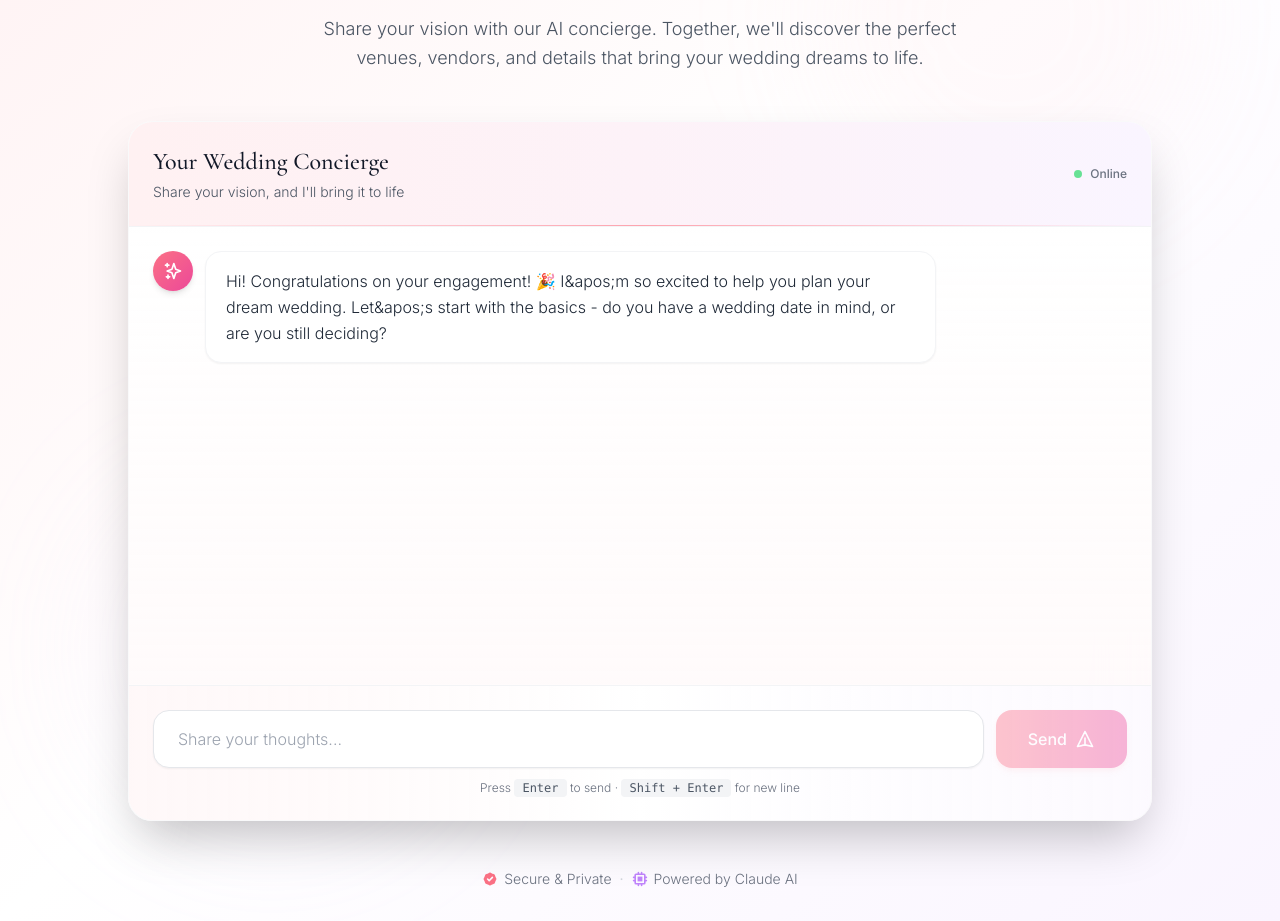
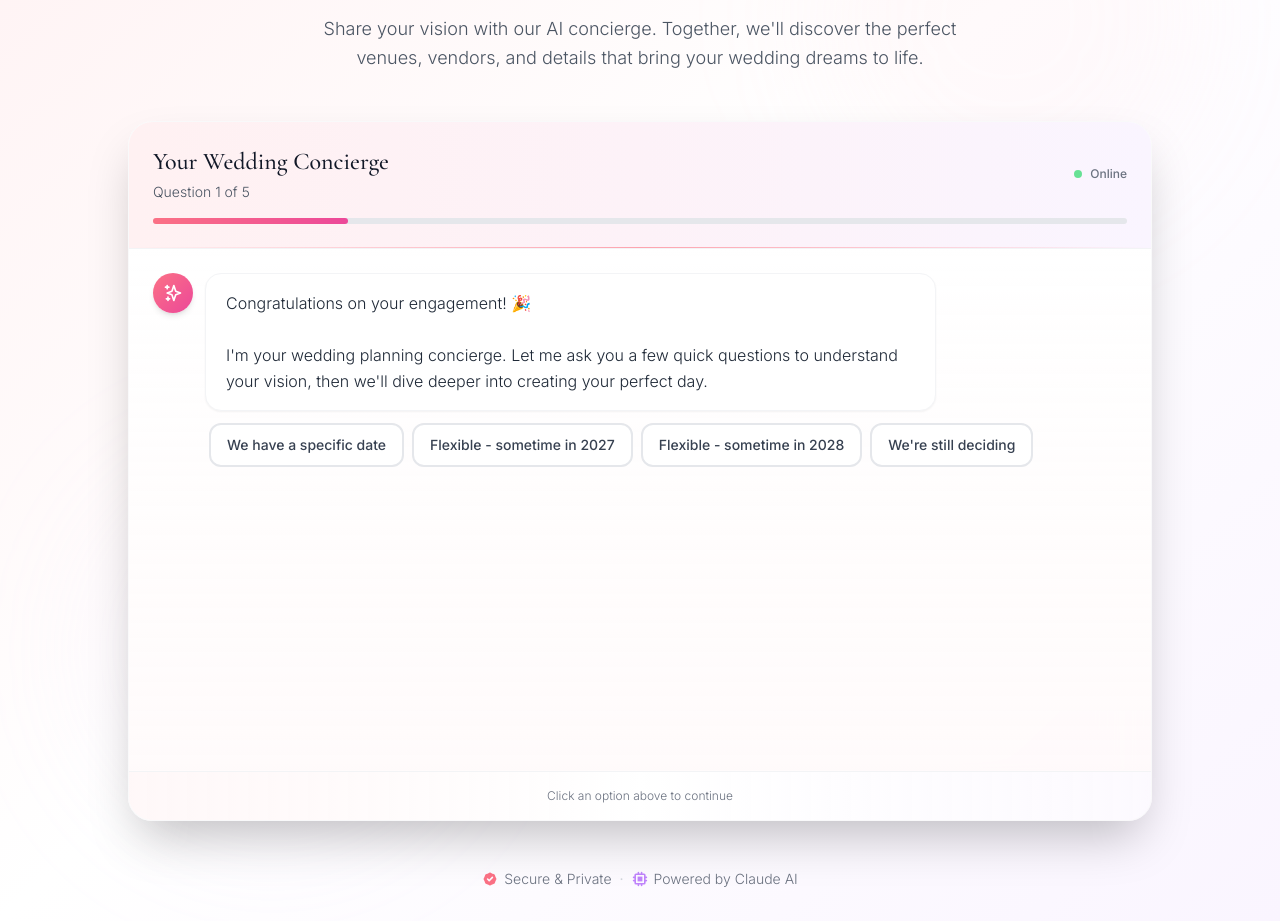
Before and after one commit to keenanbass1/wedding-plan, a Next.js app: page /chat in a window 1280 px wide. Shown: the part 254-1175 px from the top of the page. Built offline with nearby package versions, Linux system fonts and the light colour scheme.

Commit message:
UX enhancement: multi-stage questionnaire with button options + AI consultant mode, fix kbd display bug

```diff
--- a/components/ChatInterface.tsx
+++ b/components/ChatInterface.tsx
@@ -5,17 +5,75 @@ import { useState, useRef, useEffect } from 'react';
 interface Message {
   role: 'user' | 'assistant';
   content: string;
+  options?: string[];
+  isQuickReply?: boolean;
 }
+
+type ChatStage = 'questionnaire' | 'consultant';
+
+const QUESTIONS = [
+  {
+    question: "First, let's start with the basics. When are you thinking of getting married?",
+    options: [
+      "We have a specific date",
+      "Flexible - sometime in 2027",
+      "Flexible - sometime in 2028",
+      "We're still deciding",
+    ],
+  },
+  {
+    question: "Wonderful! Where in New South Wales would you like to celebrate?",
+    options: [
+      "Sydney & surrounds",
+      "Blue Mountains",
+      "Hunter Valley",
+      "South Coast",
+      "Other region",
+    ],
+  },
+  {
+    question: "How many guests are you planning to invite?",
+    options: [
+      "Intimate (under 50)",
+      "Medium (50-100)",
+      "Large (100-150)",
+      "Grand (150+)",
+    ],
+  },
+  {
+    question: "What's your estimated total budget?",
+    options: [
+      "Under $30,000",
+      "$30,000 - $50,000",
+      "$50,000 - $80,000",
+      "Above $80,000",
+    ],
+  },
+  {
+    question: "What style resonates with your vision?",
+    options: [
+      "Modern & Minimalist",
+      "Rustic & Outdoor",
+      "Classic & Elegant",
+      "Bohemian & Relaxed",
+      "Luxury & Glamorous",
+    ],
+  },
+];
 
 export default function ChatInterface() {
   const [messages, setMessages] = useState<Message[]>([
     {
       role: 'assistant',
-      content: "Hi! Congratulations on your engagement! 🎉 I&apos;m so excited to help you plan your dream wedding. Let&apos;s start with the basics - do you have a wedding date in mind, or are you still deciding?",
+      content: "Congratulations on your engagement! 🎉\n\nI'm your wedding planning concierge. Let me ask you a few quick questions to understand your vision, then we'll dive deeper into creating your perfect day.",
+      options: QUESTIONS[0].options,
     },
   ]);
   const [input, setInput] = useState('');
   const [isLoading, setIsLoading] = useState(false);
+  const [stage, setStage] = useState<ChatStage>('questionnaire');
+  const [currentQuestion, setCurrentQuestion] = useState(0);
+  const [collectedData, setCollectedData] = useState<Record<string, string>>({});
   const messagesEndRef = useRef<HTMLDivElement>(null);
 
   const scrollToBottom = () => {
@@ -25,6 +83,51 @@ export default function ChatInterface() {
   useEffect(() => {
     scrollToBottom();
   }, [messages]);
+
+  const handleOptionClick = (option: string) => {
+    // Add user's selection
+    const userMessage: Message = {
+      role: 'user',
+      content: option,
+      isQuickReply: true,
+    };
+    setMessages(prev => [...prev, userMessage]);
+
+    // Store the data
+    const questionKey = ['date', 'location', 'guestCount', 'budget', 'style'][currentQuestion];
+    setCollectedData(prev => ({ ...prev, [questionKey]: option }));
+
+    // Move to next question or transition to consultant
+    if (currentQuestion < QUESTIONS.length - 1) {
+      const nextQ = currentQuestion + 1;
+      setCurrentQuestion(nextQ);
+
+      setTimeout(() => {
+        setMessages(prev => [
+          ...prev,
+          {
+            role: 'assistant',
+            content: QUESTIONS[nextQ].question,
+            options: QUESTIONS[nextQ].options,
+          },
+        ]);
+      }, 300);
+    } else {
+      // Transition to consultant mode
+      setStage('consultant');
+      setTimeout(() => {
+        const summary = `Perfect! Here's what we've gathered:\n\n📅 Date: ${collectedData.date || option}\n📍 Location: ${collectedData.location}\n👥 Guests: ${collectedData.guestCount}\n💰 Budget: ${collectedData.budget}\n🎨 Style: ${option}\n\nNow I'd love to learn more about your specific preferences and must-haves. What's most important to you for your wedding day?`;
+
+        setMessages(prev => [
+          ...prev,
+          {
+            role: 'assistant',
+            content: summary,
+          },
+        ]);
+      }, 500);
+    }
+  };
 
   const handleSend = async () => {
     if (!input.trim() || isLoading) return;
@@ -36,10 +139,16 @@ export default function ChatInterface() {
     setIsLoading(true);
 
     try {
+      // Filter out options from messages sent to API
+      const apiMessages = updatedMessages.map(({ role, content }) => ({
+        role,
+        content,
+      }));
+
       const response = await fetch('/api/chat', {
         method: 'POST',
         headers: { 'Content-Type': 'application/json' },
-        body: JSON.stringify({ messages: updatedMessages }),
+        body: JSON.stringify({ messages: apiMessages }),
       });
 
       if (!response.ok) throw new Error('Failed to get response');
@@ -56,7 +165,6 @@ export default function ChatInterface() {
           const chunk = decoder.decode(value);
           assistantMessage += chunk;
 
-          // Update the last message in real-time
           setMessages([
             ...updatedMessages,
             { role: 'assistant', content: assistantMessage },
@@ -69,7 +177,7 @@ export default function ChatInterface() {
         ...updatedMessages,
         {
           role: 'assistant',
-          content: "I&apos;m sorry, I&apos;m having trouble connecting right now. Please try again.",
+          content: "I'm sorry, I'm having trouble connecting right now. Please try again.",
         },
       ]);
     } finally {
@@ -94,7 +202,9 @@ export default function ChatInterface() {
               Your Wedding Concierge
             </h2>
             <p className="text-sm text-gray-600 font-light">
-              Share your vision, and I&apos;ll bring it to life
+              {stage === 'questionnaire'
+                ? `Question ${currentQuestion + 1} of ${QUESTIONS.length}`
+                : 'Personalized consultation'}
             </p>
           </div>
           <div className="flex items-center gap-2">
@@ -103,15 +213,26 @@ export default function ChatInterface() {
           </div>
         </div>
 
-        {/* Decorative gradient line */}
+        {/* Progress bar for questionnaire */}
+        {stage === 'questionnaire' && (
+          <div className="mt-4">
+            <div className="w-full bg-gray-200 rounded-full h-1.5">
+              <div
+                className="bg-gradient-to-r from-rose-400 to-pink-500 h-1.5 rounded-full transition-all duration-500"
+                style={{ width: `${((currentQuestion + 1) / QUESTIONS.length) * 100}%` }}
+              />
+            </div>
+          </div>
+        )}
+
         <div className="absolute bottom-0 left-0 right-0 h-px bg-gradient-to-r from-transparent via-rose-300 to-transparent" />
       </div>
 
       {/* Messages Container */}
       <div className="flex-1 overflow-y-auto p-6 space-y-6 bg-gradient-to-b from-white to-rose-50/30">
         {messages.map((msg, idx) => (
+          <div key={idx} className="space-y-3">
             <div
-            key={idx}
               className={`flex ${msg.role === 'user' ? 'justify-end' : 'justify-start'} animate-fadeIn`}
               style={{ animationDelay: `${idx * 50}ms` }}
             >
@@ -128,7 +249,9 @@ export default function ChatInterface() {
               <div
                 className={`max-w-[75%] rounded-2xl px-5 py-4 ${
                   msg.role === 'user'
-                  ? 'bg-gradient-to-br from-rose-400 to-pink-500 text-white shadow-lg shadow-rose-200/50'
+                    ? msg.isQuickReply
+                      ? 'bg-gradient-to-br from-purple-100 to-purple-50 text-purple-900 border border-purple-200 shadow-sm'
+                      : 'bg-gradient-to-br from-rose-400 to-pink-500 text-white shadow-lg shadow-rose-200/50'
                     : 'bg-white border border-gray-100 text-gray-800 shadow-sm'
                 }`}
               >
@@ -137,13 +260,29 @@ export default function ChatInterface() {
                 </p>
               </div>
 
-            {msg.role === 'user' && (
+              {msg.role === 'user' && !msg.isQuickReply && (
                 <div className="flex-shrink-0 ml-3">
                   <div className="w-10 h-10 rounded-full bg-gradient-to-br from-purple-400 to-indigo-500 flex items-center justify-center text-white font-medium shadow-md">
                     <svg className="w-5 h-5" fill="none" viewBox="0 0 24 24" stroke="currentColor">
                       <path strokeLinecap="round" strokeLinejoin="round" strokeWidth={2} d="M16 7a4 4 0 11-8 0 4 4 0 018 0zM12 14a7 7 0 00-7 7h14a7 7 0 00-7-7z" />
                     </svg>
                   </div>
+                </div>
+              )}
+            </div>
+
+            {/* Quick Reply Options */}
+            {msg.role === 'assistant' && msg.options && idx === messages.length - 1 && !isLoading && (
+              <div className="flex flex-wrap gap-2 ml-14 animate-fadeIn" style={{ animationDelay: '200ms' }}>
+                {msg.options.map((option, optIdx) => (
+                  <button
+                    key={optIdx}
+                    onClick={() => handleOptionClick(option)}
+                    className="px-4 py-2.5 bg-white border-2 border-gray-200 hover:border-rose-300 rounded-xl text-sm font-medium text-gray-700 hover:text-rose-600 hover:shadow-md transition-all duration-200 hover:scale-105"
+                  >
+                    {option}
+                  </button>
+                ))}
               </div>
             )}
           </div>
@@ -171,7 +310,8 @@ export default function ChatInterface() {
         <div ref={messagesEndRef} />
       </div>
 
-      {/* Elegant Input Area */}
+      {/* Input Area - Only show in consultant mode */}
+      {stage === 'consultant' && (
         <div className="p-6 bg-gradient-to-r from-rose-50/50 via-white to-purple-50/50 border-t border-gray-100">
           <div className="flex gap-3">
             <div className="flex-1 relative">
@@ -199,11 +339,21 @@ export default function ChatInterface() {
           </div>
 
           <p className="text-xs text-gray-500 mt-3 text-center font-light">
-          Press <kbd className="px-2 py-0.5 bg-gray-100 rounded text-gray-600 font-mono text-xs">Enter</kbd> to send
-          · <kbd className="px-2 py-0.5 bg-gray-100 rounded text-gray-600 font-mono text-xs">Shift + Enter</kbd> for new line
+            Press <span className="inline-block px-2 py-0.5 bg-gray-100 rounded text-gray-600 font-mono text-xs">Enter</span> to send
+            {' · '}
+            <span className="inline-block px-2 py-0.5 bg-gray-100 rounded text-gray-600 font-mono text-xs">Shift + Enter</span> for new line
           </p>
         </div>
+      )}
 
+      {/* Info footer for questionnaire mode */}
+      {stage === 'questionnaire' && (
+        <div className="p-4 bg-gradient-to-r from-rose-50/50 via-white to-purple-50/50 border-t border-gray-100 text-center">
+          <p className="text-xs text-gray-500 font-light">
+            Click an option above to continue
+          </p>
+        </div>
+      )}
     </div>
   );
 }
```
Lines whose indentation alone changed are shown as unchanged.
